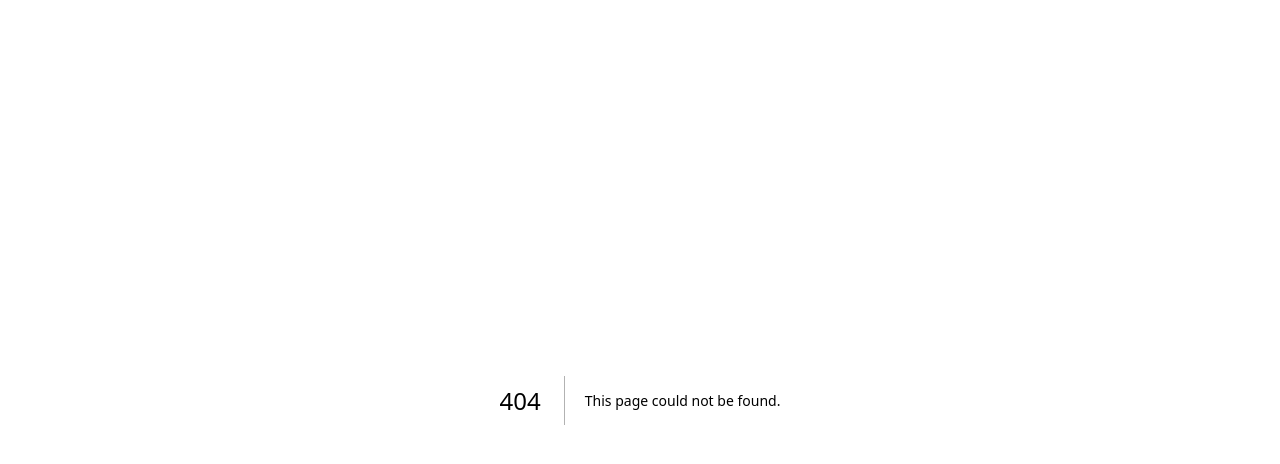
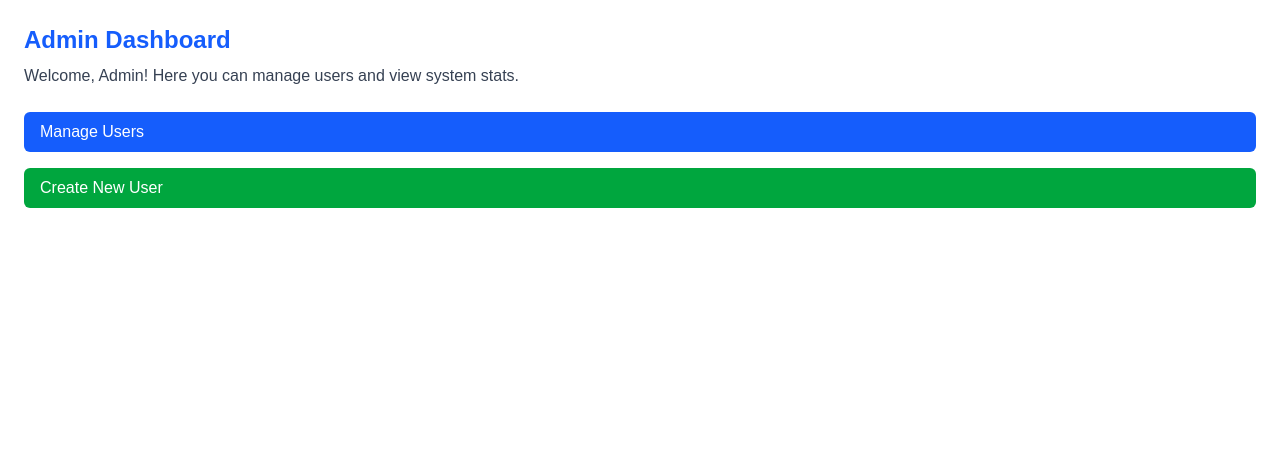
Before and after one commit to Rabindra-Bhattarai/nepalink-web, a Next.js app in the folder nepalink_frontend/: page /admin/dashboard in a window 1280 px wide. Before the commit this address had no page. Shown: the top 464 px of the page. Built offline with nearby package versions, Linux system fonts and the light colour scheme.

Commit message:
dummy admin dashboard

```diff
--- /dev/null
+++ b/nepalink_frontend/app/admin/dashboard/page.tsx
@@ -0,0 +1,25 @@
+export default function AdminDashboard() {
+  return (
+    <div className="p-6">
+      <h1 className="text-2xl font-bold text-blue-600">Admin Dashboard</h1>
+      <p className="mt-2 text-gray-700">
+        Welcome, Admin! Here you can manage users and view system stats.
+      </p>
+
+      <div className="mt-6 space-y-4">
+        <a
+          href="/admin/users"
+          className="block bg-blue-600 text-white px-4 py-2 rounded-md hover:bg-blue-700"
+        >
+          Manage Users
+        </a>
+        <a
+          href="/admin/users/create"
+          className="block bg-green-600 text-white px-4 py-2 rounded-md hover:bg-green-700"
+        >
+          Create New User
+        </a>
+      </div>
+    </div>
+  );
+}
```
